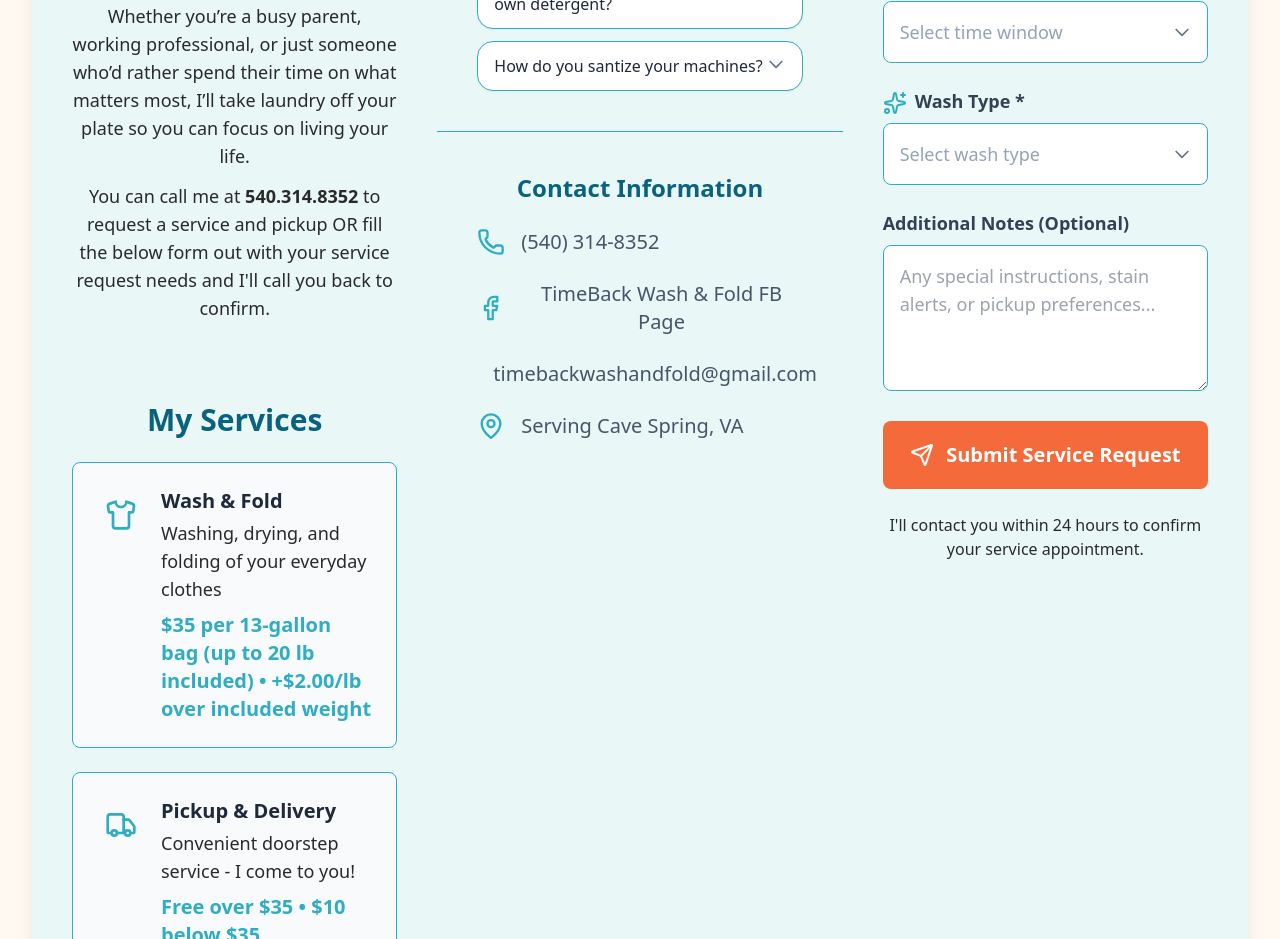
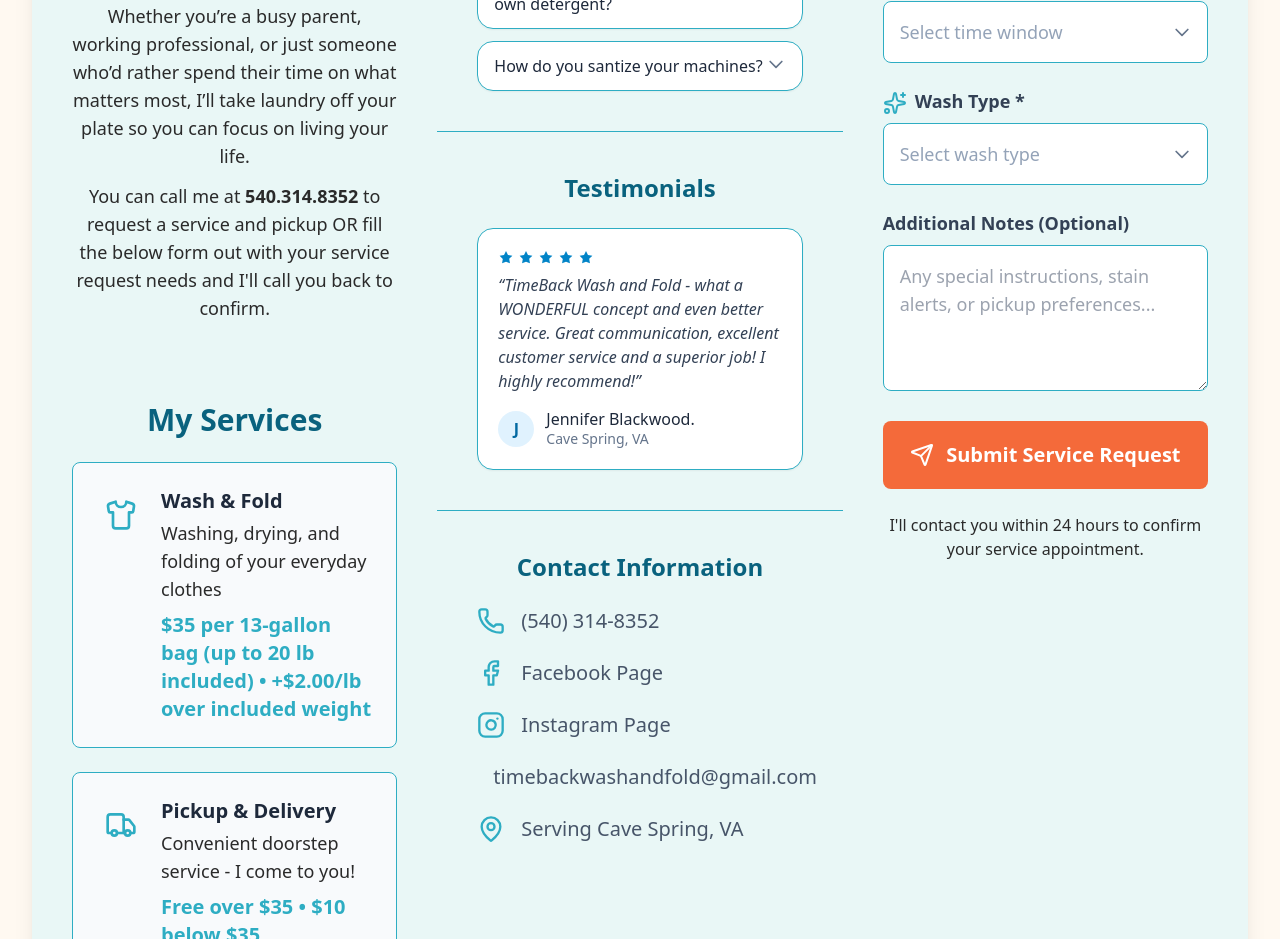
Before and after one commit to bkahl1984/timeback-wash-fold-app, a React (Vite) app: page / in a window 1280 px wide. Shown: the part 860-1799 px from the top of the page. Built offline with nearby package versions, Linux system fonts and the light colour scheme.

Commit message:
add testionial section and jennifers comment and instagram link

```diff
--- /dev/null
+++ b/src/components/Testimonial.tsx
@@ -0,0 +1,72 @@
+import React from "react";
+
+export type Testimonial = {
+  id: string;
+  name: string;
+  location?: string;
+  quote: string;
+  rating?: 1 | 2 | 3 | 4 | 5;
+};
+
+type Props = {
+  title?: string;
+  items: Testimonial[];
+};
+
+const Star: React.FC<{ filled?: boolean; className?: string }> = ({ filled, className }) => (
+  <svg
+    viewBox="0 0 20 20"
+    className={className ?? "h-4 w-4"}
+    aria-hidden="true"
+    fill={filled ? "currentColor" : "none"}
+  >
+    <path
+      d="M10 2.5l2.47 4.99 5.51.8-3.99 3.89.94 5.49L10 15.87 5.07 17.87l.94-5.49L2.02 8.29l5.51-.8L10 2.5z"
+      stroke="currentColor"
+      strokeWidth={filled ? 0 : 1.5}
+      className={filled ? "" : "text-sky-400"}
+    />
+  </svg>
+);
+
+const Card: React.FC<{ children: React.ReactNode }> = ({ children }) => (
+  <article className="rounded-2xl border border-pricing-color bg-white p-5 shadow-sm">
+    {children}
+  </article>
+);
+
+export const Testimonials: React.FC<Props> = ({ title = "What neighbors are saying", items }) => {
+  return (
+    <section aria-labelledby="testimonials-title" className="mx-auto max-w-5xl">
+      <div className="text-left">
+        {items.map(({ id, name, location, quote, rating = 5 }) => (
+          <Card key={id}>
+            {/* Rating */}
+            <div className="mb-2 flex items-center gap-1 text-sky-600">
+              {Array.from({ length: 5 }).map((_, i) => (
+                <Star key={i} filled={i < rating} className={`h-4 w-4 ${i < rating ? "text-sky-600" : "text-sky-300"}`} />
+              ))}
+              <span className="sr-only">{rating} out of 5 stars</span>
+            </div>
+
+            {/* Quote */}
+            <p className="mb-4 text-slate-700 italic">
+              “{quote}”
+            </p>
+
+            {/* Person */}
+            <div className="flex items-center gap-3">
+              <div className="flex h-9 w-9 items-center justify-center rounded-full bg-sky-100 text-sky-700 font-semibold">
+                {name.charAt(0)}
+              </div>
+              <div className="leading-tight">
+                <p className="font-medium text-slate-800">{name}</p>
+                {location && <p className="text-sm text-slate-500">{location}</p>}
+              </div>
+            </div>
+          </Card>
+        ))}
+      </div>
+    </section>
+  );
+};
--- a/src/components/TimeBackLaundryApp.tsx
+++ b/src/components/TimeBackLaundryApp.tsx
@@ -1,8 +1,9 @@
 import React, { useState } from 'react';
-import { Shirt, Sparkles, Truck, Star, Phone, MapPin, Mail, Calendar, User, Home, Send, Clock, Facebook } from 'lucide-react';
+import { Shirt, Sparkles, Truck, Star, Phone, MapPin, Mail, Calendar, User, Home, Send, Clock, Facebook, Instagram } from 'lucide-react';
 import emailjs from '@emailjs/browser';
 import { generateConfirmationNumber } from '../utils/confirmation';
 import { Accordion, type AccordionItem } from './Accordion';
+import { Testimonials, type Testimonial } from './Testimonial';
 
 interface Service {
   icon: React.ReactNode;
@@ -207,6 +208,17 @@ const TimeBackLaundryApp: React.FC = () => {
     },
   ];
 
+  const testimonials: Testimonial[] = [
+    {
+      id: "1",
+      name: "Jennifer Blackwood.",
+      location: "Cave Spring, VA",
+      quote:
+        "TimeBack Wash and Fold - what a WONDERFUL concept and even better service. Great communication, excellent customer service and a superior job! I highly recommend!",
+      rating: 5,
+    },
+  ];
+
   return (
     <div className="min-h-screen bg-gradient-to-br pt-8 pb-8 lg:p-8">
       <div className="max-w-sm mx-auto md:max-w-4xl lg:max-w-7xl bg-white rounded-2xl shadow-xl overflow-hidden">
@@ -286,6 +298,14 @@ const TimeBackLaundryApp: React.FC = () => {
               </div>
             </div>
 
+            {/* Testimonial Section */}
+            <div className="p-6 lg:p-8 xl:p-10 border-t border-pricing-color ">
+              <h3 className="text-lg md:text-xl lg:text-2xl font-semibold accent-heading-text-color mb-3 lg:mb-6 text-center md:text-left">Testimonials</h3>
+              <div className="grid grid-cols-1 md:grid-cols-1 lg:grid-cols-1 gap-3 lg:gap-4">
+                <Testimonials items={testimonials} />
+              </div>
+            </div>
+
             {/* Contact Information */}
             <div className="p-6 lg:p-8 xl:p-10 border-t border-pricing-color">
               <h3 className="text-lg md:text-xl lg:text-2xl font-semibold accent-heading-text-color mb-4 lg:mb-6 text-center md:text-left">Contact Information</h3>
@@ -298,7 +318,13 @@ const TimeBackLaundryApp: React.FC = () => {
                 <div className="flex items-center space-x-3 lg:space-x-4 text-slate-600">
                   <Facebook className="w-6 h-6 lg:w-7 lg:h-7 price-text-color" />
                   <a className="hover:underline" target="_blank" href="https://www.facebook.com/timebackwashandfold">
-                    <span className="md:text-lg lg:text-xl">TimeBack Wash & Fold FB Page</span>
+                    <span className="md:text-lg lg:text-xl">Facebook Page</span>
+                  </a>
+                </div>
+                <div className="flex items-center space-x-3 lg:space-x-4 text-slate-600">
+                  <Instagram className="w-6 h-6 lg:w-7 lg:h-7 price-text-color" />
+                  <a className="hover:underline" target="_blank" href="https://www.instagram.com/timebackwashandfold/">
+                    <span className="md:text-lg lg:text-xl">Instagram Page</span>
                   </a>
                 </div>
                 <div className="flex items-center space-x-3 lg:space-x-4 text-slate-600">
```
